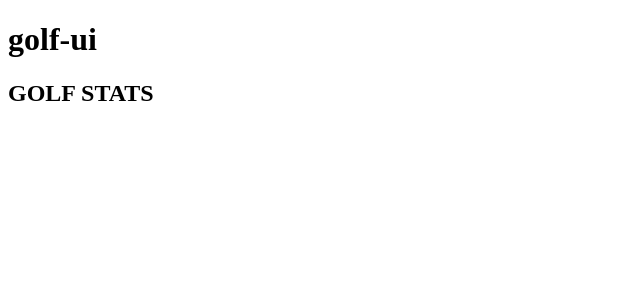
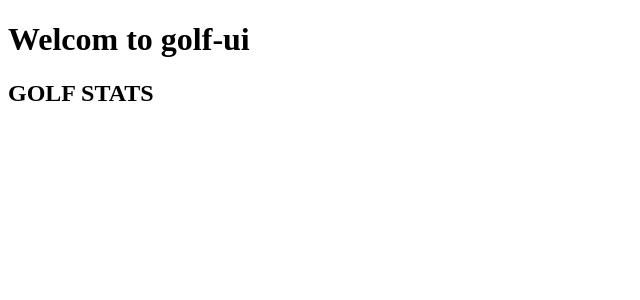
Before and after one commit to tmsmiffs/golf-ui, an Angular app: page / in a window 1280 px wide. Shown: the top 300 px of the page, without its empty margins (0-640 px from the left). Built offline with nearby package versions, Linux system fonts and the light colour scheme.

Commit message:
trigger the travis build

```diff
--- a/src/app/app.component.html
+++ b/src/app/app.component.html
@@ -1,6 +1,6 @@
 <div>
   <h1>
-    {{title}}
+    Welcom to {{title}}
   </h1>
   <div>
     <gui-header [headerText]="headerText"></gui-header>
```
